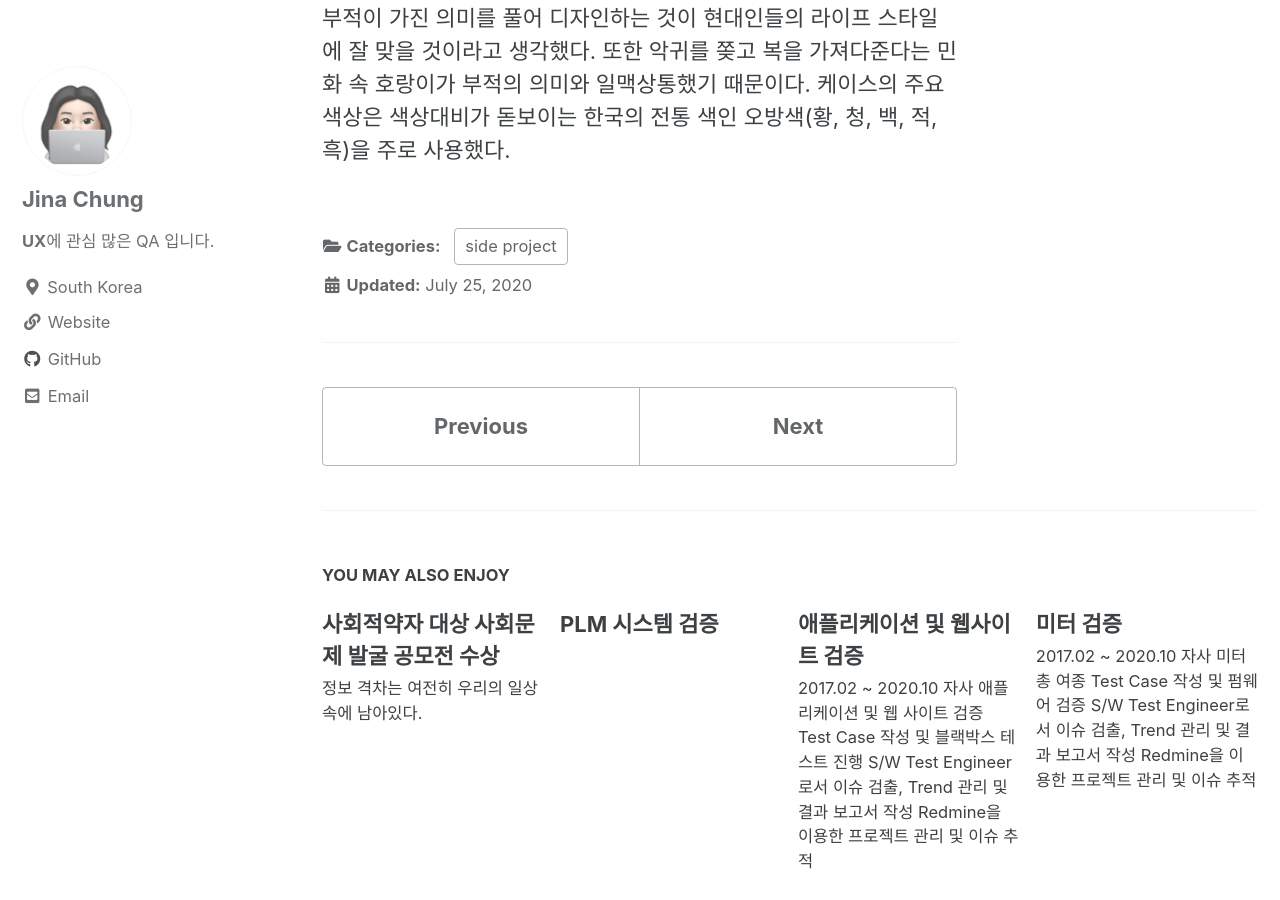
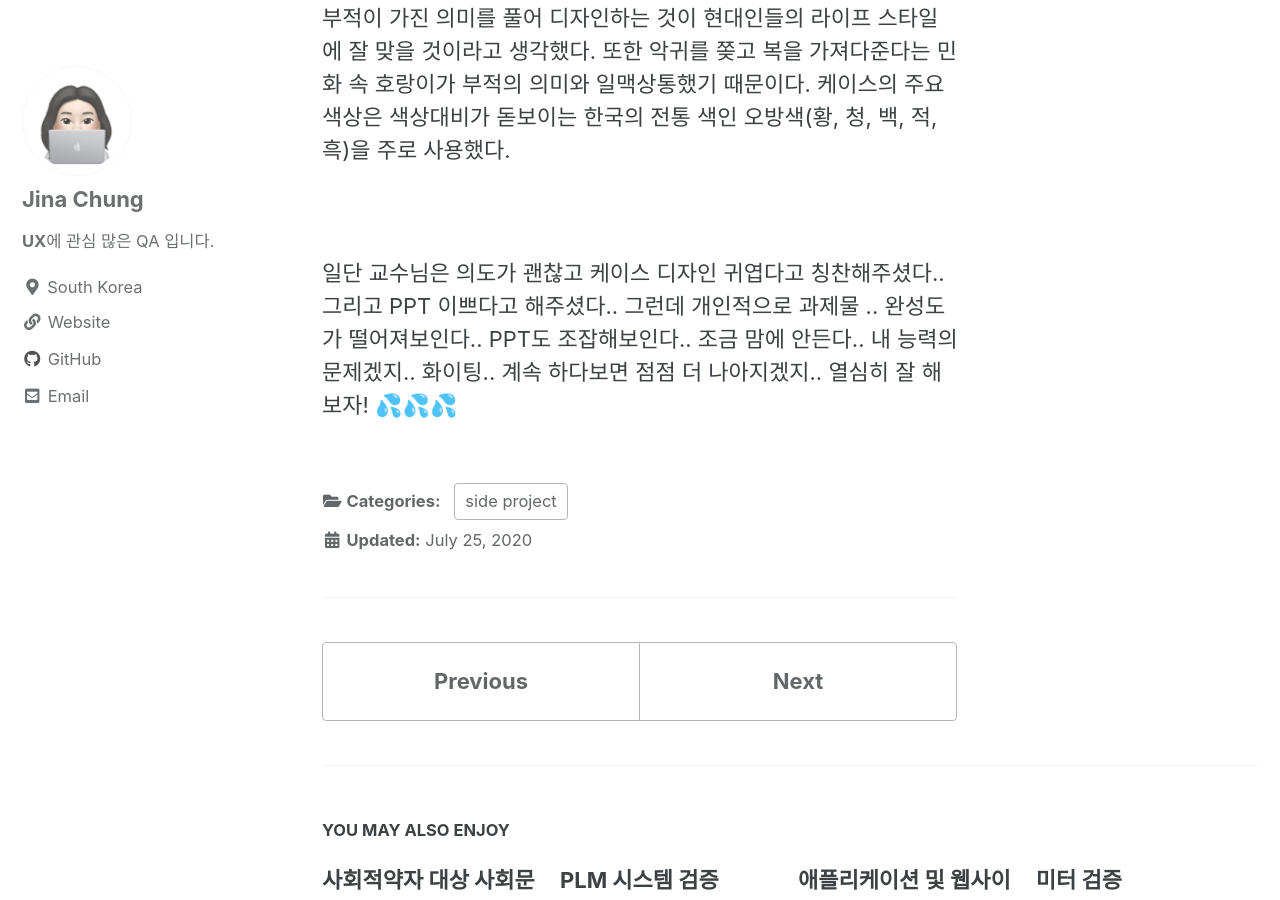
Before and after one commit to Jina13/Jina13.github.io, a Jekyll site: the page built from _posts/2020-07-25-학교-과제로-만든-스포티파이ST-PPT-대-공-개.md, in a window 1280 px wide and 900 px high, scrolled down 829 px. Built offline with Jekyll 4.4.1, drawn with Linux system fonts in a browser that asks for light colours; cached includes are drawn as plain includes; a script bundle is joined from its source files by our own code; library files that are not in the unit come from our copies.

Commit message:
글등록

```diff
--- a/_posts/2020-07-25-학교-과제로-만든-스포티파이ST-PPT-대-공-개.md
+++ b/_posts/2020-07-25-학교-과제로-만든-스포티파이ST-PPT-대-공-개.md
@@ -24,3 +24,7 @@ publish Date: 2020-07-25 13:12:08
 <br/>
 
  '행운의 부적'이라는 큰 틀을 잡고 기획을 시작했다. 다만, 노란색 바탕의 빨간색 글자가 쓰인 부적 디자인을 그대로 사용하지 않고, 민화에 나오는 호랑이를 재해석했다. 기존 부적의 디자인을 사용하는 것 보다는 부적이 가진 의미를 풀어 디자인하는 것이 현대인들의 라이프 스타일에 잘 맞을 것이라고 생각했다. 또한 악귀를 쫒고 복을 가져다준다는 민화 속 호랑이가 부적의 의미와 일맥상통했기 때문이다. 케이스의 주요 색상은 색상대비가  돋보이는 한국의 전통 색인 오방색(황, 청, 백, 적, 흑)을 주로 사용했다.
+
+<br/>
+
+일단 교수님은 의도가 괜찮고 케이스 디자인 귀엽다고 칭찬해주셨다.. 그리고 PPT 이쁘다고 해주셨다.. 그런데 개인적으로 과제물 .. 완성도가 떨어져보인다.. PPT도 조잡해보인다.. 조금 맘에 안든다.. 내 능력의 문제겠지.. 화이팅.. 계속 하다보면 점점 더 나아지겠지.. 열심히 잘 해보자! &#128166;&#128166;&#128166;
```
Also changed, not shown: _posts/2020-04-27-신입생-학업장려-장학생-is-me.md (+1 -1 lines).
